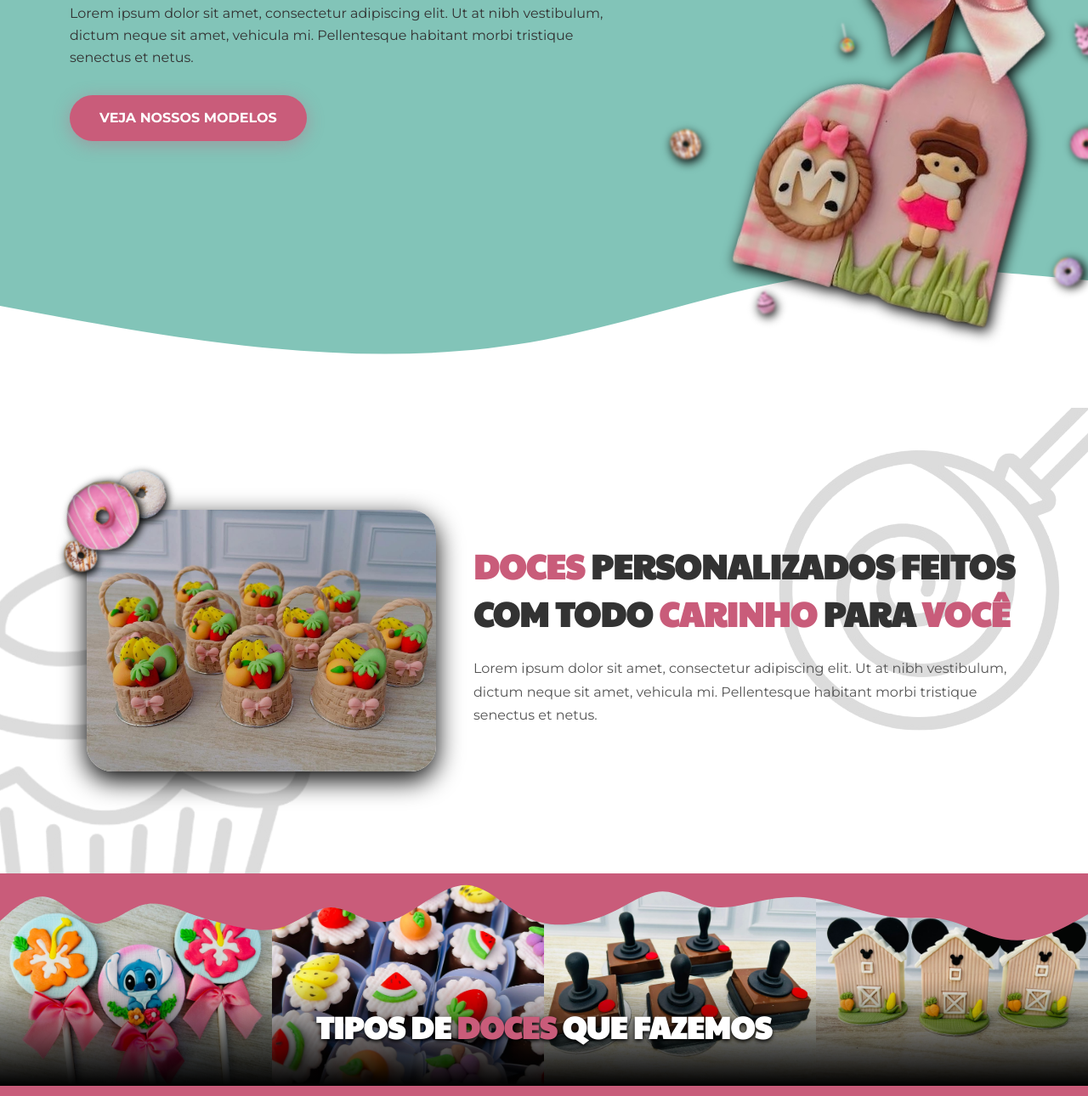
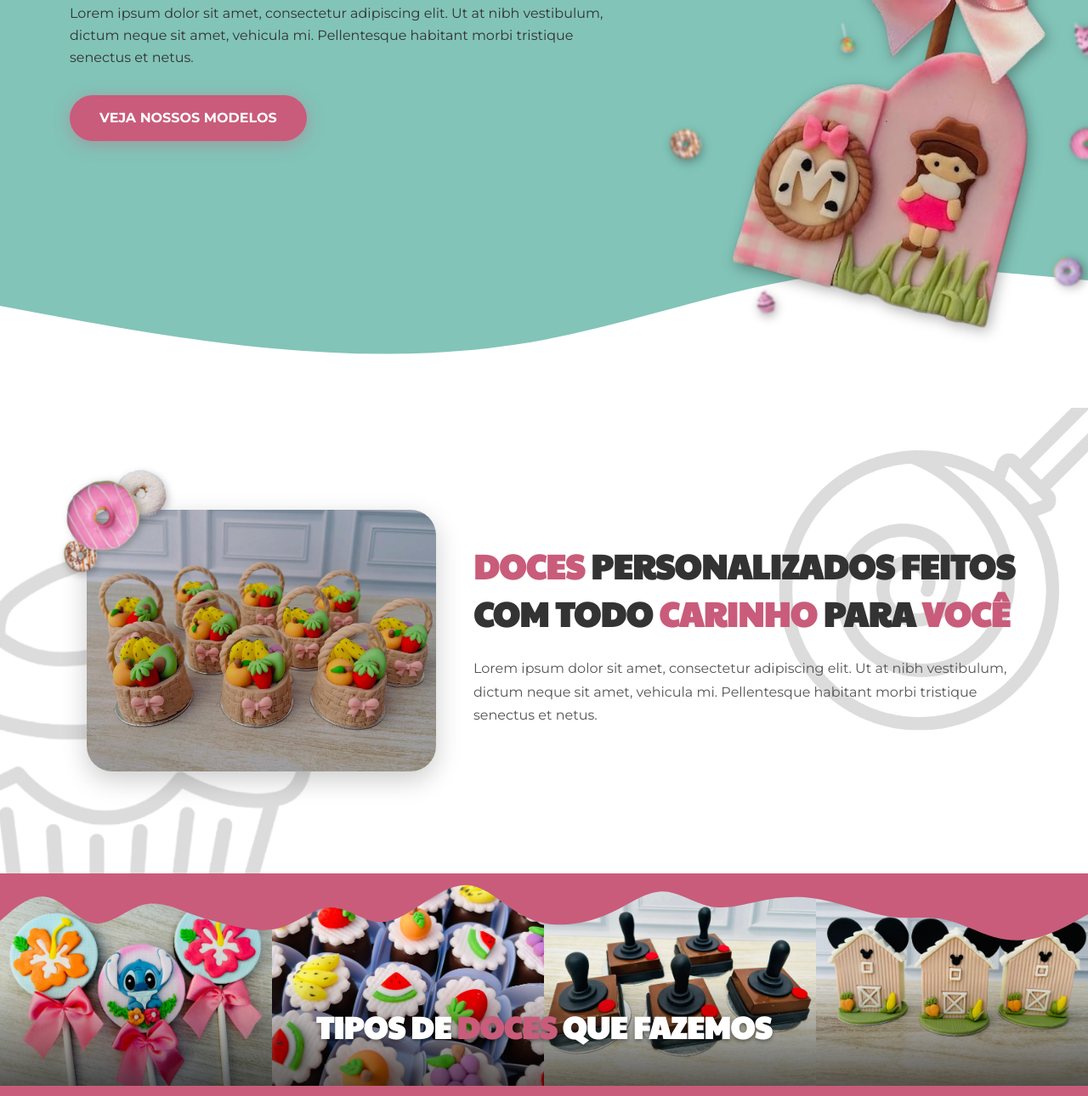
Before and after one commit to HeitorLeite/Lili-Festas, a plain HTML site: page index.html in a window 1280 px wide. Shown: the part 320-1610 px from the top of the page at 85% size. Drawn offline with nearby package versions, Linux system fonts and the light colour scheme.

Commit message:
LiliFestas-V5

```diff
--- a/css/lilifestas.css
+++ b/css/lilifestas.css
@@ -52,7 +52,7 @@ header{
   background-color: var(--white);
   padding: 15px 30px;
   border-radius: 20px;
-  box-shadow: 0 4px 15px var(--black);
+  box-shadow: 0 4px 15px rgba(0, 0, 0, 0.15);
 }
 
 .logo {
@@ -149,11 +149,11 @@ header{
     max-width: 100%;
     height: auto;
     display: block;
-    filter: drop-shadow(4px 4px 8px var(--black));
+    filter: drop-shadow(4px 4px 8px rgb(0, 0, 0, 0.3));
 }
 
 .image-wrapper.secondary-item img {
-    filter: drop-shadow(3px 3px 6px var(--black)) blur(1px);
+    filter: drop-shadow(3px 3px 6px rgb(0, 0, 0, 0.3)) blur(1px);
 }
 
 .image-wrapper.main-item.animate {
@@ -266,12 +266,12 @@ header{
 .about-image-placeholder img {
   max-width: 100%;
   border-radius: 30px;
-  box-shadow: 0 10px 30px var(--black);
+  box-shadow: 0 10px 30px rgb(0, 0, 0, 0.2);
 }
 
 .donut {
   position: absolute;
-  filter: drop-shadow(3px 3px 5px var(--black));
+  filter: drop-shadow(3px 3px 5px rgb(0, 0, 0, 0.25));
   z-index: 10;
 }
 
@@ -318,7 +318,7 @@ header{
   top: 0;
   width: 100%;
   height: 100%;
-  background: linear-gradient(to top, var(--black) 0%, transparent 50%);
+  background: linear-gradient(to top, rgb(0, 0, 0, 0.6) 0%, transparent 50%);
 }
 
 .strip-img-1 { background-image: url('../img/Galeria Imagem 1.jpg'); }
@@ -354,7 +354,7 @@ header{
   font-size: 2.25rem;
   font-weight: 700;
   text-align: center;
-  text-shadow: 0px 2px 4px var(--black);
+  text-shadow: 0px 2px 4px rgb(0, 0, 0, 0.4);
   width: 90%;
 }
 
@@ -372,7 +372,7 @@ header{
 .portfolio-card {
   background-color: var(--white);
   border-radius: 20px;
-  box-shadow: 0 8px 25px var(--black);
+  box-shadow: 0 8px 25px rgb(0, 0, 0, 0.4);
   overflow: hidden;
   text-align: center;
   transition: transform 0.3s ease, box-shadow 0.3s ease;
@@ -380,7 +380,7 @@ header{
 
 .portfolio-card:hover {
   transform: translateY(-8px);
-  box-shadow: 0 12px 35px var(--black);
+  box-shadow: 0 12px 35px rgb(0, 0, 0, 0.6);
 }
 
 .card-image-placeholder-1 {
```
